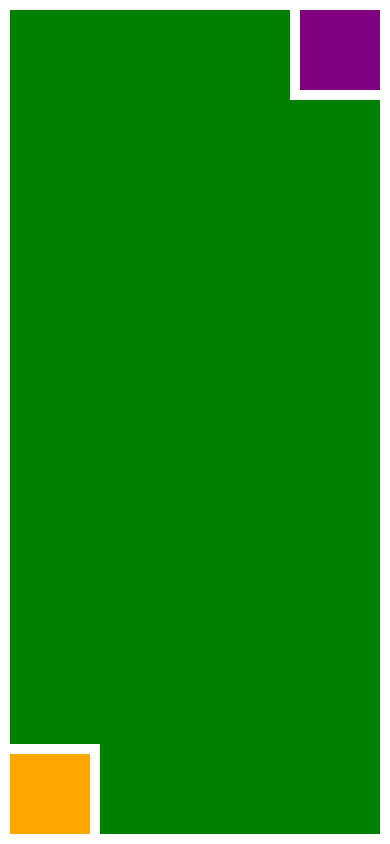
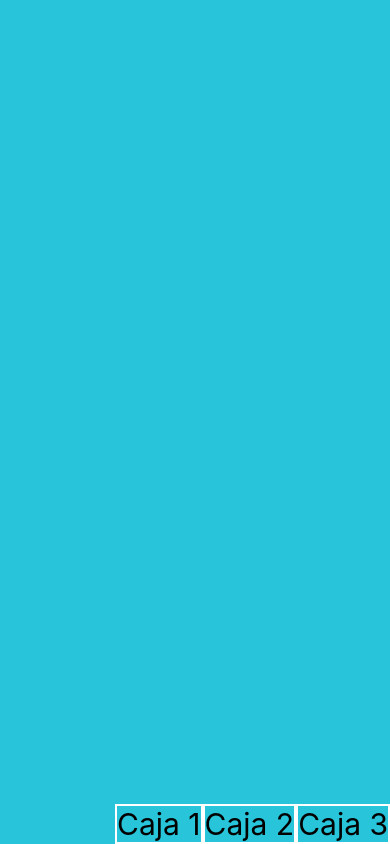
Before and after one commit to leedd87/react-native-study, a React Native app in the folder 02-MyFirstApp/: screen / in a window 390 px wide. Built offline with nearby package versions, Linux system fonts and the light colour scheme.

Commit message:
flex react native

```diff
--- a/02-MyFirstApp/App.tsx
+++ b/02-MyFirstApp/App.tsx
@@ -2,6 +2,7 @@
 import { SafeAreaView } from 'react-native';
 import { BoxObjectModelScreen } from './src/screens/BoxObjectModelScreen';
 import { DimensionesScreen } from './src/screens/DimensionesScreen';
+import { FlexScreen } from './src/screens/FlexScreen';
 import { PositionScreen } from './src/screens/PositionScreen';
 // import { ContadorScreen } from './src/screens/ContadorScreen';
 // import { HolaMundoScreen } from './src/screens/HolaMundoScreen';
@@ -13,7 +14,8 @@
             {/* <ContadorScreen /> */}
             {/* <BoxObjectModelScreen /> */}
             {/* <DimensionesScreen /> */}
-            <PositionScreen />
+            {/* <PositionScreen /> */}
+            <FlexScreen />
         </SafeAreaView>
 
     )
--- /dev/null
+++ b/02-MyFirstApp/src/screens/FlexScreen.tsx
@@ -0,0 +1,40 @@
+import React from 'react'
+import { StyleSheet, Text, View } from 'react-native'
+
+export const FlexScreen = () => {
+    return (
+        <View style={styles.container}>
+            <Text style={styles.caja1}>Caja 1</Text>
+            <Text style={styles.caja2}>Caja 2</Text>
+            <Text style={styles.caja3}>Caja 3</Text>
+        </View>
+    )
+}
+
+const styles = StyleSheet.create({
+    container: {
+        flex: 1,
+        backgroundColor: "#28C4D9",
+        flexDirection: 'row',
+        justifyContent: 'flex-end',
+        alignItems: "flex-end"
+    },
+    caja1: {
+
+        borderWidth: 2,
+        borderColor: 'white',
+        fontSize: 30
+    },
+    caja2: {
+
+        borderWidth: 2,
+        borderColor: 'white',
+        fontSize: 30
+    },
+    caja3: {
+
+        borderWidth: 2,
+        borderColor: 'white',
+        fontSize: 30
+    }
+})
```
